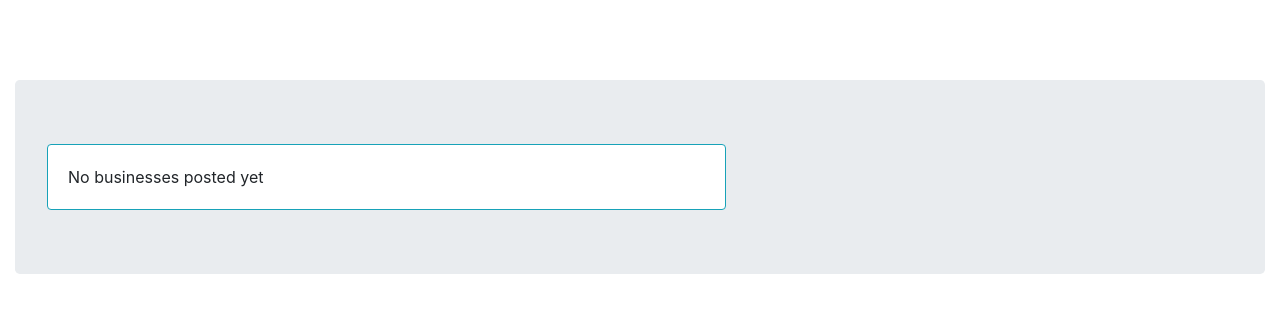
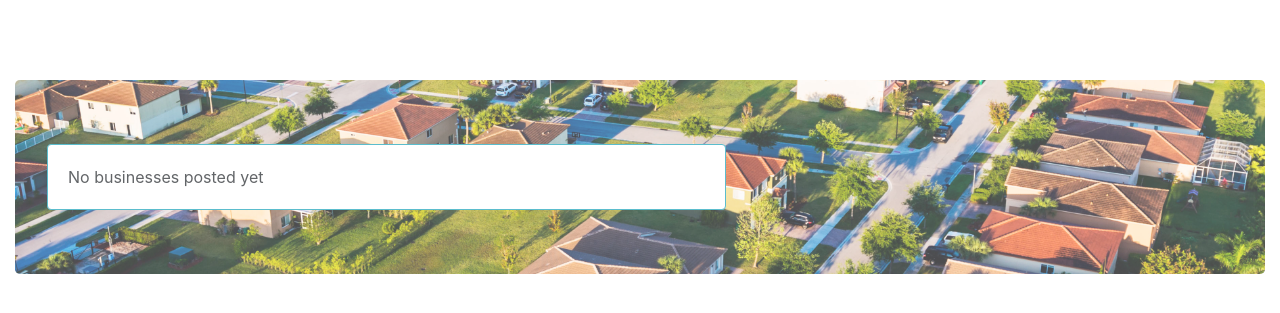
Before and after one commit to rknyra/in-the-know, a Django app: page /businesses/ in a window 1280 px wide. Shown: the part 106-419 px from the top of the page. Run offline with Django 3.2, Linux system fonts and the light colour scheme; data that the repository does not hold is empty; some libraries are stand-ins or nearby versions.

Commit message:
add a business-page-link on the navbar that navigates users to their neighborhood's business page

```diff
--- a/itk_app/templates/itk_pages/businesses.html
+++ b/itk_app/templates/itk_pages/businesses.html
@@ -6,7 +6,7 @@
 {{ block.super }}
 
 <div class="container-fluid topBuffer">
-    <div class="jumbotron">
+    <div class="jumbotron bg-img">
         <div class="row">
 
             {% if businesses %}
--- a/itk_app/templates/navbar.html
+++ b/itk_app/templates/navbar.html
@@ -27,7 +27,7 @@
           Resources
         </a>
         <div class="dropdown-menu" aria-labelledby="navbarDropdown">
-          <a class="dropdown-item" href="#">Businesses</a>
+          <a class="dropdown-item" href="/businesses">Businesses</a>
           <div class="dropdown-divider"></div>
           <a class="dropdown-item" href="#">Health Centers</a>
           <div class="dropdown-divider"></div>
```
